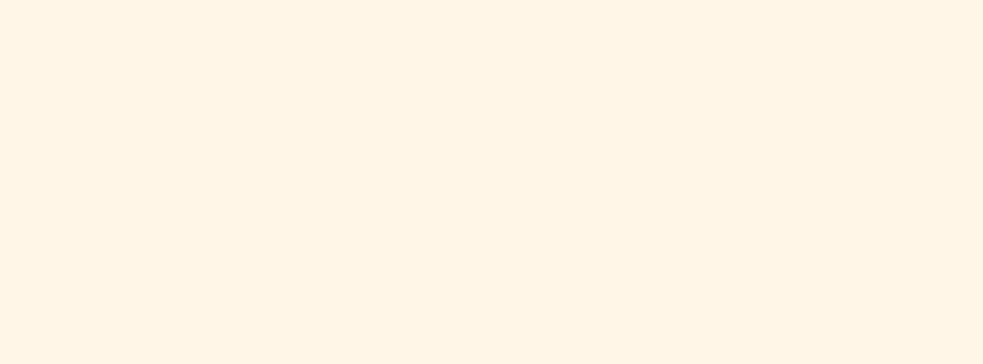
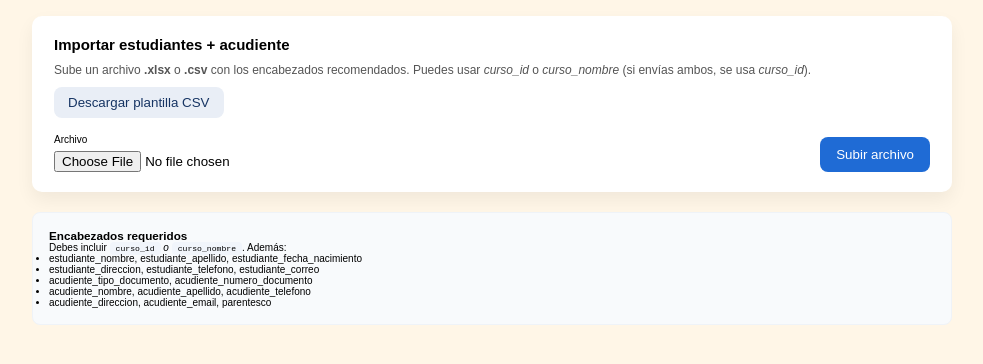
Before and after one commit to AngelGabox/react-sulley, a React (Vite) app: page /admin/importar-estudiantes in a window 1280 px wide. Before the commit this address had no page. Shown: the top 364 px of the page, without its empty margins (148-1131 px from the left). Built offline with nearby package versions, Linux system fonts and the light colour scheme.

Commit message:
componente de importar estudiantes sin probar

```diff
--- /dev/null
+++ b/src/components/views/Admin/ImportEstudiantes.css
@@ -0,0 +1,88 @@
+/* src/components/admin/ImportEstudiantes.css */
+.import-wrapper {
+  max-width: 920px;
+  margin: 0 auto;
+  padding: 16px;
+}
+
+.import-card {
+  background: #fff;
+  border-radius: 10px;
+  padding: 20px 22px;
+  box-shadow: 0 8px 18px rgba(0,0,0,.06);
+  margin-bottom: 20px;
+}
+
+.import-card h2 {
+  margin-top: 0;
+  margin-bottom: 10px;
+}
+
+.hint {
+  color: #555;
+  margin: 0 0 10px;
+}
+
+.actions-row {
+  margin: 10px 0 16px;
+}
+
+.secondary {
+  background: #e9eef6;
+  color: #163463;
+  border: none;
+  padding: 8px 14px;
+  border-radius: 8px;
+  cursor: pointer;
+}
+
+.import-form {
+  display: grid;
+  grid-template-columns: 1fr auto;
+  gap: 12px;
+  align-items: end;
+}
+
+.file-label {
+  display: flex;
+  flex-direction: column;
+  gap: 6px;
+}
+
+.import-form button {
+  background: #1f6bd5;
+  border: none;
+  color: #fff;
+  padding: 10px 16px;
+  border-radius: 8px;
+  cursor: pointer;
+}
+
+.result-box, .error-box {
+  margin-top: 18px;
+}
+
+.resume {
+  padding-left: 16px;
+}
+
+.errors-table {
+  width: 100%;
+  border-collapse: collapse;
+  margin-top: 10px;
+}
+.errors-table th, .errors-table td {
+  border: 1px solid #e7e7e7;
+  padding: 6px 8px;
+}
+.format-help {
+  background: #f8fafc;
+  border: 1px solid #eff3f8;
+  padding: 16px;
+  border-radius: 8px;
+}
+.format-help code {
+  background: #f1f5fb;
+  padding: 2px 6px;
+  border-radius: 4px;
+}
--- /dev/null
+++ b/src/components/views/Admin/ImportEstudiantes.jsx
@@ -0,0 +1,143 @@
+// src/components/admin/ImportEstudiantes.jsx
+import React, { useState } from 'react';
+import { useImportarEstudiantesMutation } from '../../../features/people/personApi';
+import './ImportEstudiantes.css';
+
+const ImportEstudiantes = () => {
+  const [file, setFile] = useState(null);
+  const [importar, { data, isLoading, isError, error }] = useImportarEstudiantesMutation();
+
+  const onSubmit = async (e) => {
+    e.preventDefault();
+    if (!file) return alert('Selecciona un archivo .xlsx o .csv');
+
+    try {
+      await importar(file).unwrap();
+      // opcional: mostrar toast
+    } catch (err) {
+      console.error(err);
+    }
+  };
+
+  const descargarPlantillaCSV = () => {
+    const headers = [
+      'curso_id',
+      'curso_nombre',
+      'estudiante_nombre',
+      'estudiante_apellido',
+      'estudiante_fecha_nacimiento',
+      'estudiante_direccion',
+      'estudiante_telefono',
+      'estudiante_correo',
+      'acudiente_tipo_documento',
+      'acudiente_numero_documento',
+      'acudiente_nombre',
+      'acudiente_apellido',
+      'acudiente_telefono',
+      'acudiente_direccion',
+      'acudiente_email',
+      'parentesco',
+    ];
+    const csv = headers.join(',') + '\n';
+    const blob = new Blob([csv], { type: 'text/csv;charset=utf-8;' });
+    const url = URL.createObjectURL(blob);
+    const a = document.createElement('a');
+    a.href = url;
+    a.download = 'plantilla_estudiantes_acudiente.csv';
+    a.click();
+    URL.revokeObjectURL(url);
+  };
+
+  return (
+    <div className="import-wrapper">
+      <div className="import-card">
+        <h2>Importar estudiantes + acudiente</h2>
+
+        <p className="hint">
+          Sube un archivo <strong>.xlsx</strong> o <strong>.csv</strong> con los encabezados
+          recomendados. Puedes usar <em>curso_id</em> o <em>curso_nombre</em> (si envías ambos, se usa <em>curso_id</em>).
+        </p>
+
+        <div className="actions-row">
+          <button type="button" className="secondary" onClick={descargarPlantillaCSV}>
+            Descargar plantilla CSV
+          </button>
+        </div>
+
+        <form onSubmit={onSubmit} className="import-form">
+          <label className="file-label">
+            Archivo
+            <input
+              type="file"
+              accept=".xlsx,.csv"
+              onChange={(e) => setFile(e.target.files?.[0] || null)}
+            />
+          </label>
+
+          <button type="submit" disabled={isLoading}>
+            {isLoading ? 'Importando…' : 'Subir archivo'}
+          </button>
+        </form>
+
+        {/* Resultados */}
+        {isError && (
+          <div className="error-box">
+            <h4>Error</h4>
+            <pre>{JSON.stringify(error?.data || error, null, 2)}</pre>
+          </div>
+        )}
+
+        {data && (
+          <div className="result-box">
+            <h3>Resultado</h3>
+            <ul className="resume">
+              <li><strong>Filas procesadas:</strong> {data.procesadas}</li>
+              <li><strong>Estudiantes creados:</strong> {data.estudiantes_creados}</li>
+              <li><strong>Acudientes creados:</strong> {data.acudientes_creados}</li>
+              <li><strong>Relaciones creadas:</strong> {data.links_creados}</li>
+            </ul>
+
+            {Array.isArray(data.errores) && data.errores.length > 0 && (
+              <>
+                <h4>Errores</h4>
+                <table className="errors-table">
+                  <thead>
+                    <tr>
+                      <th>Fila</th>
+                      <th>Detalle</th>
+                    </tr>
+                  </thead>
+                  <tbody>
+                    {data.errores.map((e, i) => (
+                      <tr key={i}>
+                        <td>{e.fila}</td>
+                        <td>{e.error}</td>
+                      </tr>
+                    ))}
+                  </tbody>
+                </table>
+              </>
+            )}
+          </div>
+        )}
+      </div>
+
+      <div className="format-help">
+        <h3>Encabezados requeridos</h3>
+        <p>
+          Debes incluir <code>curso_id</code> <em>o</em> <code>curso_nombre</code>.
+          Además:
+        </p>
+        <ul>
+          <li>estudiante_nombre, estudiante_apellido, estudiante_fecha_nacimiento</li>
+          <li>estudiante_direccion, estudiante_telefono, estudiante_correo</li>
+          <li>acudiente_tipo_documento, acudiente_numero_documento</li>
+          <li>acudiente_nombre, acudiente_apellido, acudiente_telefono</li>
+          <li>acudiente_direccion, acudiente_email, parentesco</li>
+        </ul>
+      </div>
+    </div>
+  );
+};
+
+export default ImportEstudiantes;
--- a/src/features/people/personApi.js
+++ b/src/features/people/personApi.js
@@ -58,8 +58,26 @@ export const personApi = api.injectEndpoints({
     searchPeople: builder.query({
       query: (q) => `personas/buscar/?q=${encodeURIComponent(q)}`,
     }),
+
+    importarEstudiantes: builder.mutation({
+      /**
+       * Espera un File (xlsx o csv). Construimos el FormData aquí.
+       */
+      query: (file) => {
+        const formData = new FormData();
+        formData.append('file', file);
+
+        return {
+          url: 'personas/importar-estudiantes/',  // <-- DRF
+          method: 'POST',
+          body: formData,
+        };
+      },
+      // invalidar lo que necesites refrescar (ajústalo a tu proyecto)
+      invalidatesTags: ['Estudiantes', 'Personas', 'PersonaEstudiante'],
+    }),
+
   }),
-
   overrideExisting: false,
 });
 
@@ -74,4 +92,5 @@ export const {
   useLazySearchPeopleQuery,
   useLazyGetMyPersonaQuery,
   useUpdateMyPersonaMutation,
+  useImportarEstudiantesMutation
 } = personApi;
--- a/src/routes/index.jsx
+++ b/src/routes/index.jsx
@@ -10,6 +10,7 @@ import Home from "../components/views/Home/Home"
 import Profe  from '../components/views/Profe/Profe'
 import ResetPasswordConfirm from '../components/views/Auth/ResetPasswordConfirm'
 import ResetPasswordRequest from '../components/views/Auth/ResetPasswordRequest'
+import ImportEstudiantes from '../components/views/Admin/ImportEstudiantes'
 const index = () => {
   return (
     <>
@@ -26,6 +27,8 @@ const index = () => {
             <Admin/>
           </RequireAuth>
         } />
+        <Route path="/admin/importar-estudiantes" element={<ImportEstudiantes/>} />
+
         {/* <Route
           path="/acudiente/*" element={
             <RequireAuth>
```
